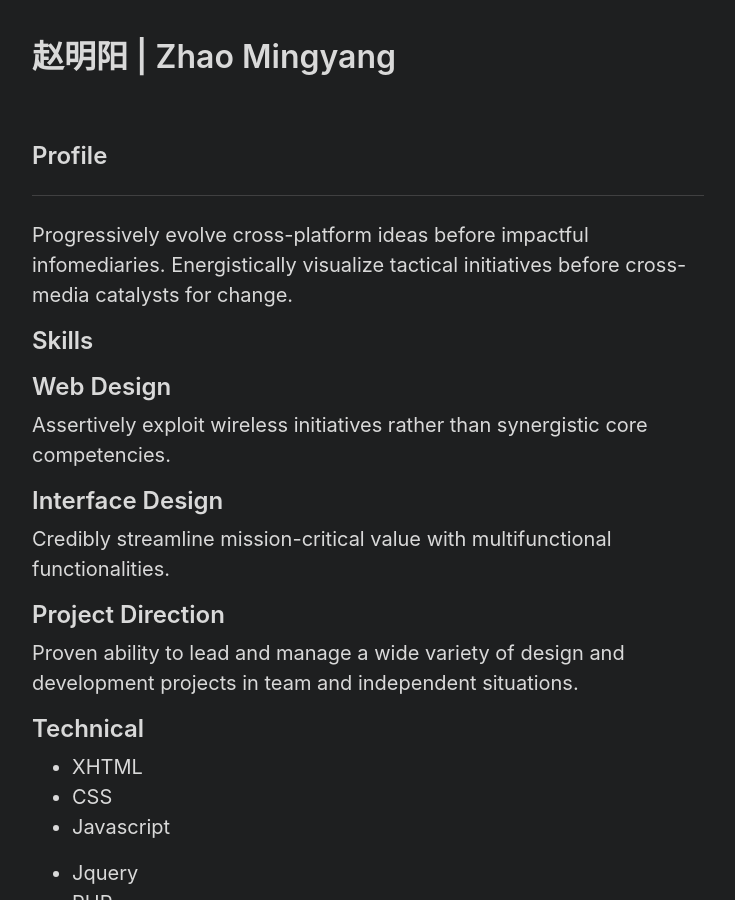
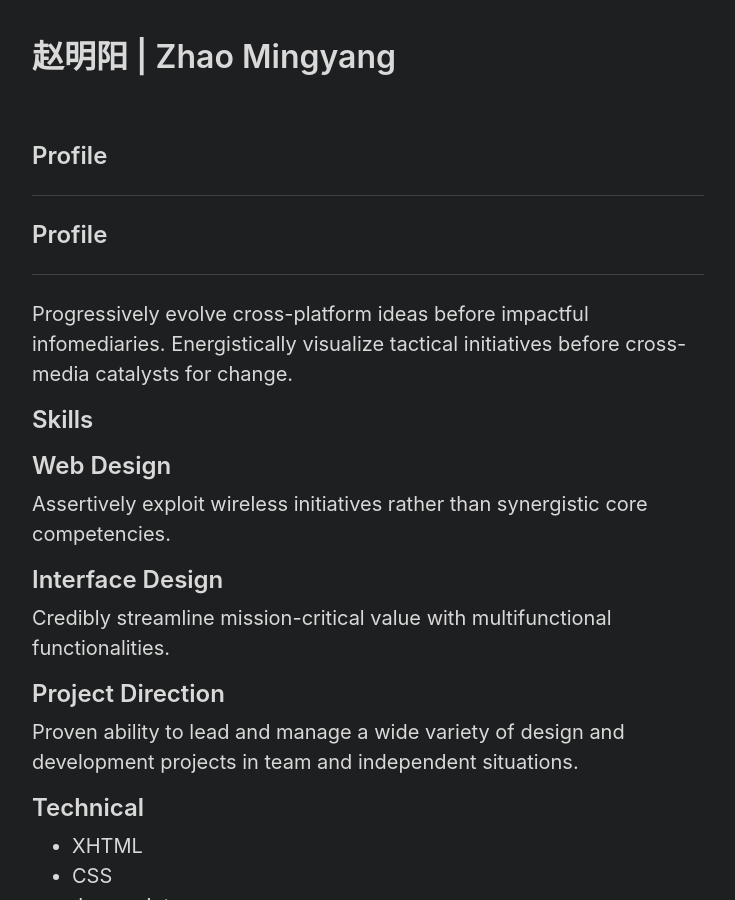
Before and after one commit to Zhao-Mingyang/zhao-mingyang.github.io, a Jekyll site: the page built from about.md, in a window 1280 px wide and 900 px high. Shown: the whole window, without its empty margins (272-1007 px from the left). Built offline with Jekyll 4.4.1, drawn with Linux system fonts in a browser that asks for light colours.

Commit message:
Update default.html

```diff
--- a/_layouts/default.html
+++ b/_layouts/default.html
@@ -9,6 +9,11 @@
           <a href="{{ site.baseurl }}/" title="Home">赵明阳 | Zhao Mingyang</a>
         </h1>
       </header>
+
+     <main>
+        <h2>Profile</h2>
+	     <HR>
+      </main>
 
 
 <div id="doc2" class="yui-t7">
```
